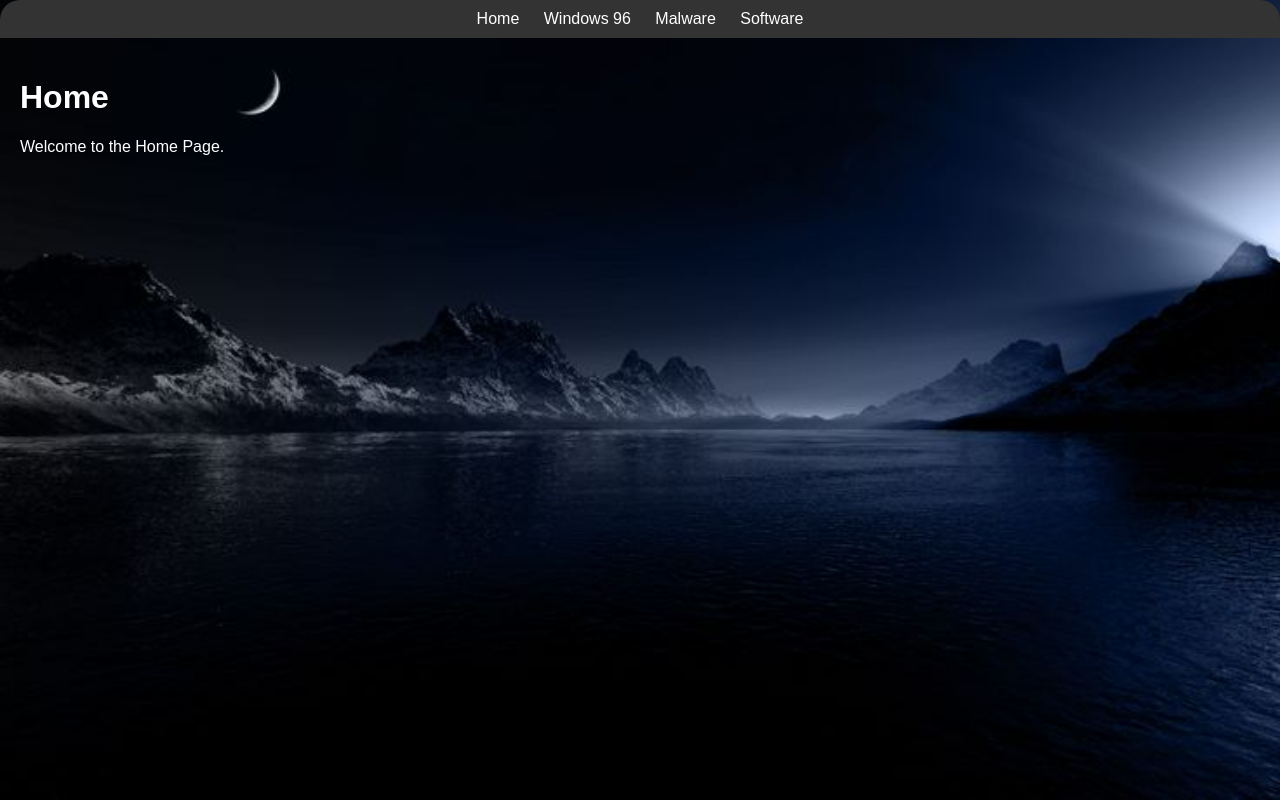
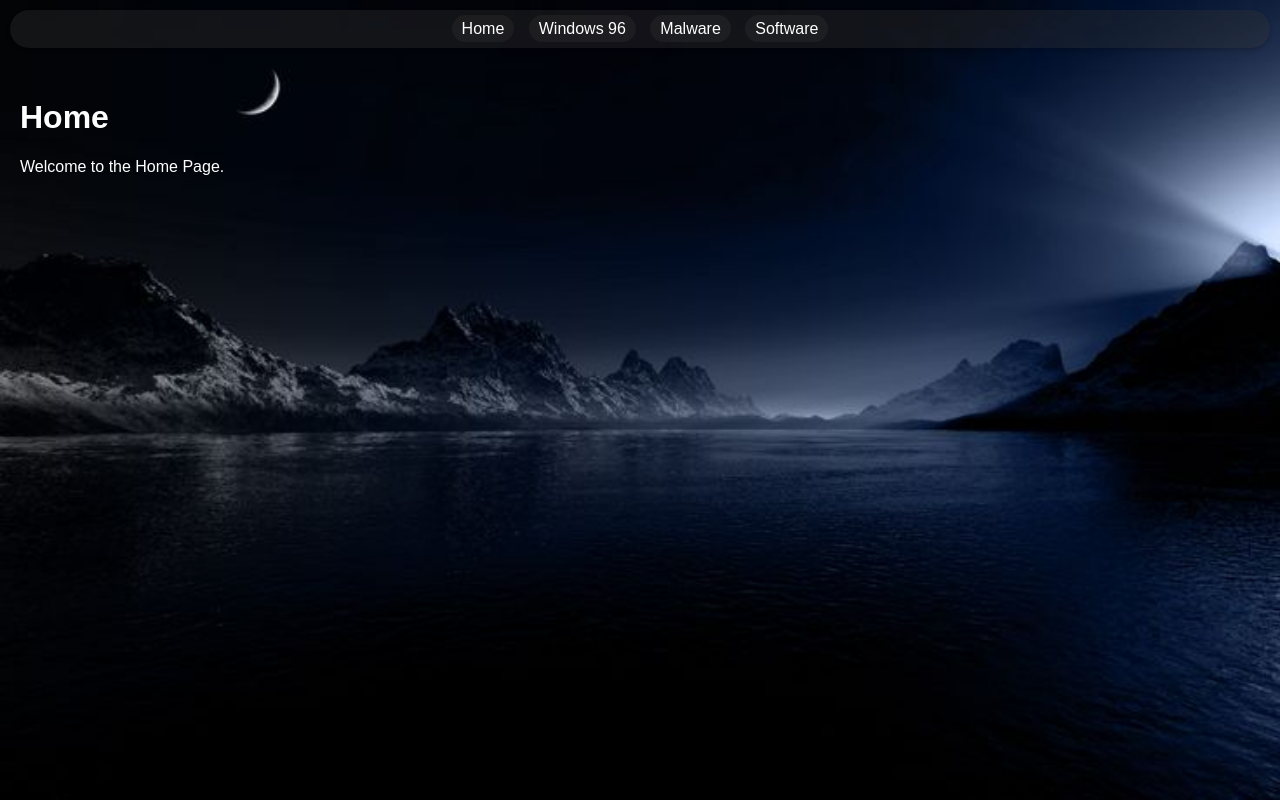
Before and after one commit to RZXPRO1203/rzxpro1203.github.io, a plain HTML site: page index.html in a window 1280 px wide. Drawn offline with Linux system fonts and the light colour scheme.

Commit message:
Update index.html

```diff
--- a/index.html
+++ b/index.html
@@ -12,20 +12,31 @@
             background-image: url('wallpaper.png');
             background-size: cover;
             background-repeat: no-repeat;
-            color: #fff; /* Set text color to white */
+            color: #fff;
         }
         .top-bar {
-            background-color: #333;
+            background-color: rgba(51, 51, 51, 0.35); /* Set background color with 35% transparency */
             color: #fff;
             border-top-left-radius: 20px;
             border-top-right-radius: 20px;
+            border-bottom-left-radius: 20px;
+            border-bottom-right-radius: 20px;
             padding: 10px;
             text-align: center;
+            margin: 10px;
+            box-shadow: 0 2px 4px rgba(0, 0, 0, 0.2); /* Add shadow to the navigation bar */
         }
         .top-bar a {
             text-decoration: none;
             color: #fff;
-            margin: 0 10px;
+            background-color: rgba(51, 51, 51, 0.35); /* Background color with 35% transparency */
+            padding: 5px 10px; /* Reduce the padding to make buttons 5px smaller */
+            border-radius: 20px; /* Round the button corners */
+            margin: 0 5px; /* Increase margin between buttons to 5px */
+            transition: background-color 0.3s ease; /* Add a smooth transition */
+        }
+        .top-bar a:hover {
+            background-color: rgba(51, 51, 51, 0.6); /* Brighter background color on hover */
         }
         .container {
             padding: 20px;
```
